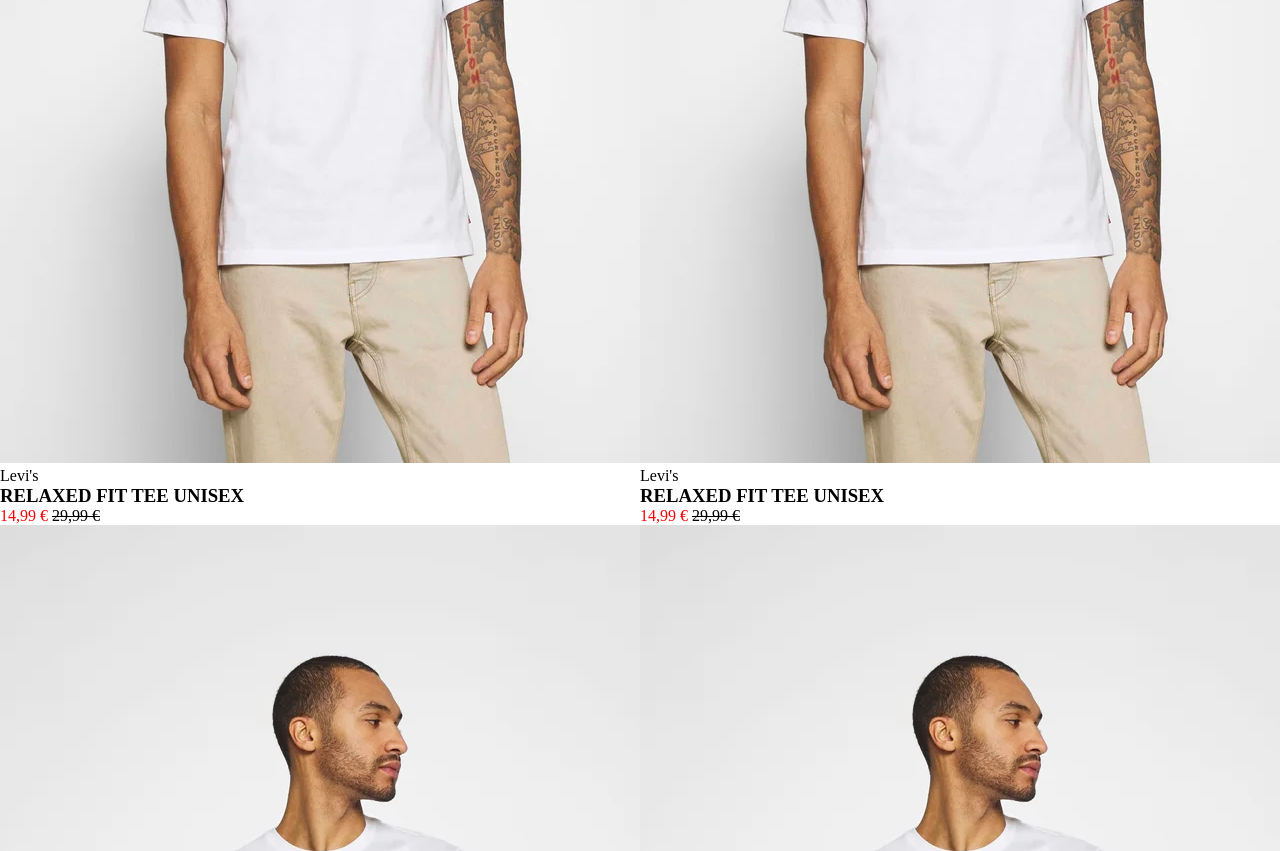
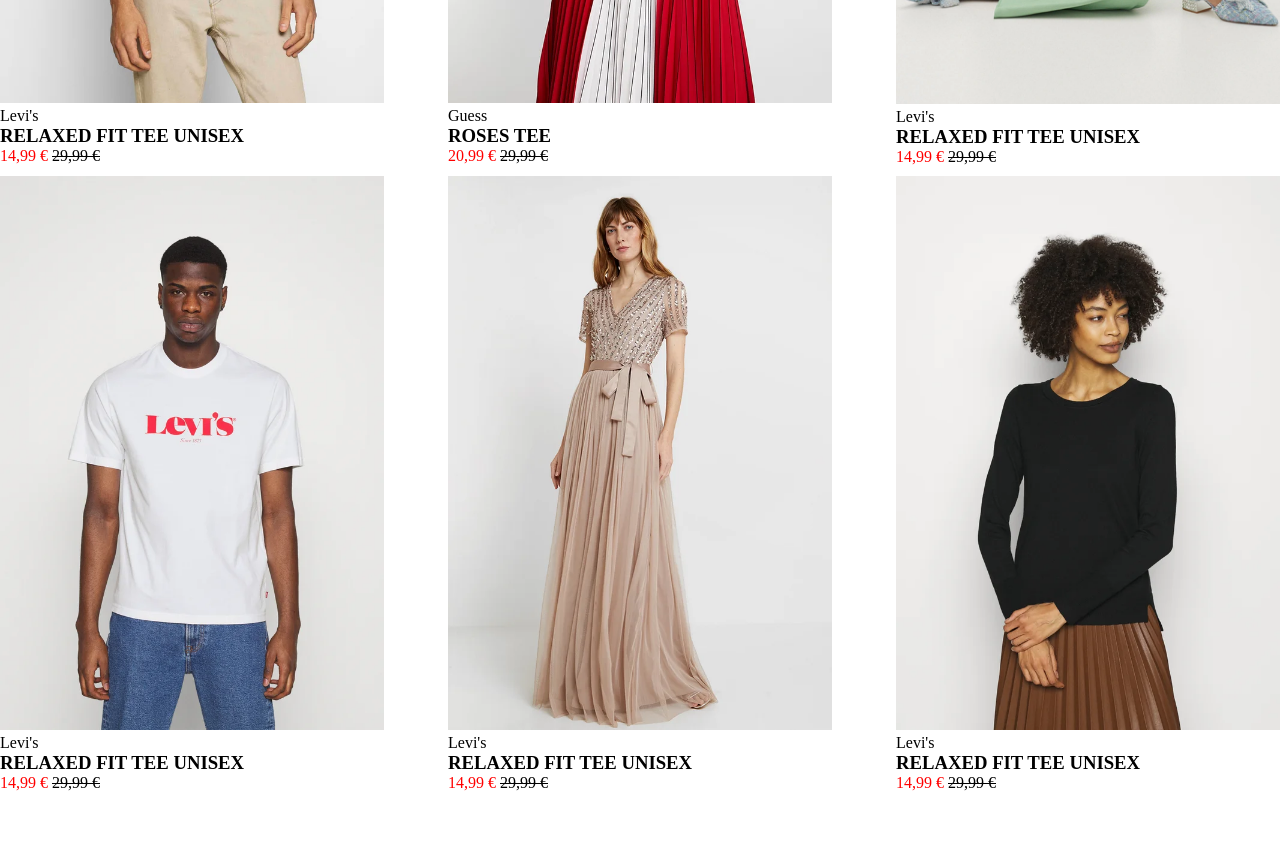
Before and after one commit to Khodazone/html-css-boolando, a plain HTML site: page index.html in a window 1280 px wide. Shown: the part 620-1471 px from the top of the page. After the commit the page ends 1412 px from the top, so only its background shows below. Drawn offline with Linux system fonts and the light colour scheme.

Commit message:
cards completed

```diff
--- a/index.html
+++ b/index.html
@@ -41,11 +41,11 @@
 
         <div id="table-cards" class="flex wrap">
 
-            <div class="card">
+            <div class="card flex">
                 <div>
                     <img class="img-card" src="./img/1.webp" alt="img1">
                 </div>
-                <div class="section-card">
+                <div>
                     <p>Levi's</p>
                     <h3>RELAXED FIT TEE UNISEX</h3>
                     <p>
@@ -54,11 +54,24 @@
                 </div>
             </div>
 
-            <div class="card">
+            <div class="card flex">
                 <div>
-                    <img class="img-card" src="./img/1.webp" alt="img1">
+                    <img class="img-card" src="./img/2.webp" alt="img1">
                 </div>
-                <div class="section-card">
+                <div>
+                    <p>Guess</p>
+                    <h3>ROSES TEE</h3>
+                    <p>
+                        <span class="pricecut">20,99 € </span> <s>29,99 €</s>
+                    </p>
+                </div>
+            </div>
+
+            <div class="card flex">
+                <div>
+                    <img class="img-card" src="./img/3.webp" alt="img1">
+                </div>
+                <div>
                     <p>Levi's</p>
                     <h3>RELAXED FIT TEE UNISEX</h3>
                     <p>
@@ -67,11 +80,11 @@
                 </div>
             </div>
 
-            <div class="card">
+            <div class="card flex">
                 <div>
-                    <img class="img-card" src="./img/1.webp" alt="img1">
+                    <img class="img-card" src="./img/4.webp" alt="img1">
                 </div>
-                <div class="section-card">
+                <div>
                     <p>Levi's</p>
                     <h3>RELAXED FIT TEE UNISEX</h3>
                     <p>
@@ -80,11 +93,11 @@
                 </div>
             </div>
 
-            <div class="card">
+            <div class="card flex">
                 <div>
-                    <img class="img-card" src="./img/1.webp" alt="img1">
+                    <img class="img-card" src="./img/5.webp" alt="img1">
                 </div>
-                <div class="section-card">
+                <div>
                     <p>Levi's</p>
                     <h3>RELAXED FIT TEE UNISEX</h3>
                     <p>
@@ -93,11 +106,11 @@
                 </div>
             </div>
 
-            <div class="card">
+            <div class="card flex">
                 <div>
-                    <img class="img-card" src="./img/1.webp" alt="img1">
+                    <img class="img-card" src="./img/6.webp" alt="img1">
                 </div>
-                <div class="section-card">
+                <div>
                     <p>Levi's</p>
                     <h3>RELAXED FIT TEE UNISEX</h3>
                     <p>
@@ -105,20 +118,6 @@
                     </p>
                 </div>
             </div>
-
-            <div class="card">
-                <div>
-                    <img class="img-card" src="./img/1.webp" alt="img1">
-                </div>
-                <div class="section-card">
-                    <p>Levi's</p>
-                    <h3>RELAXED FIT TEE UNISEX</h3>
-                    <p>
-                        <span class="pricecut">14,99 € </span> <s>29,99 €</s>
-                    </p>
-                </div>
-            </div>
-
 
         </div>
 
--- a/style.css
+++ b/style.css
@@ -8,6 +8,10 @@
     display: flex;
     background-color: orange;
     justify-content:
+}
+
+#table-cards {
+    justify-content: space-between;
 }
 
 .flex {
@@ -27,11 +31,10 @@
 
 .card {
     flex-direction: column;
-
-}
-
-.section-card {
-
+    width: 30%;
+    min-width: 200px;
+    border: 1% solid #eaeaeada;
+    margin-top: 10px;
 }
 
 .pricecut {
```
